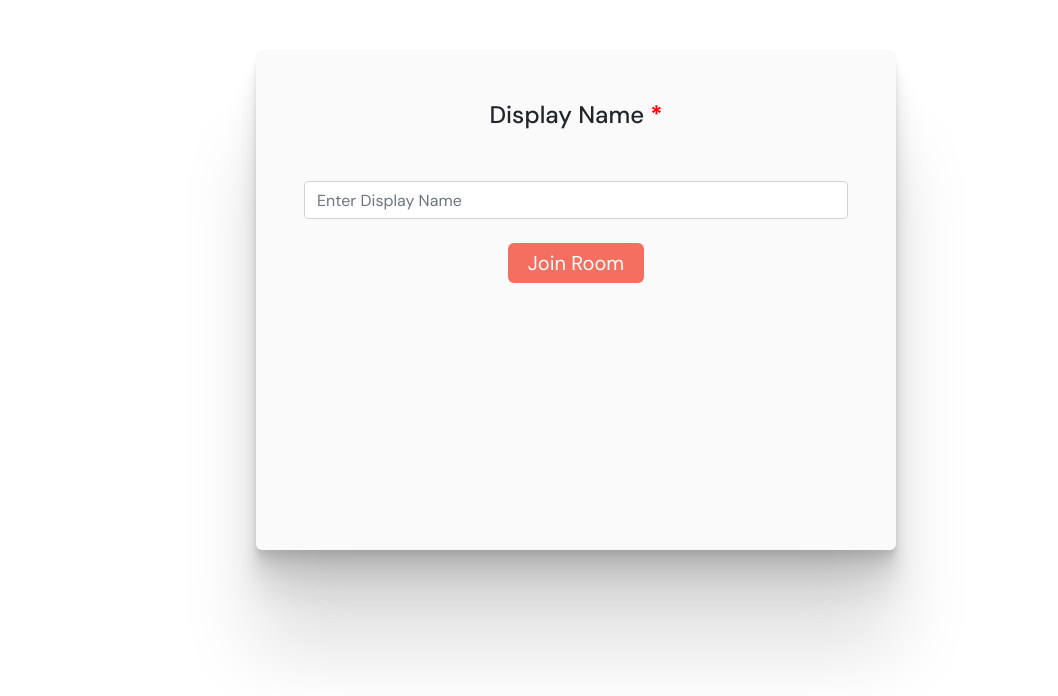
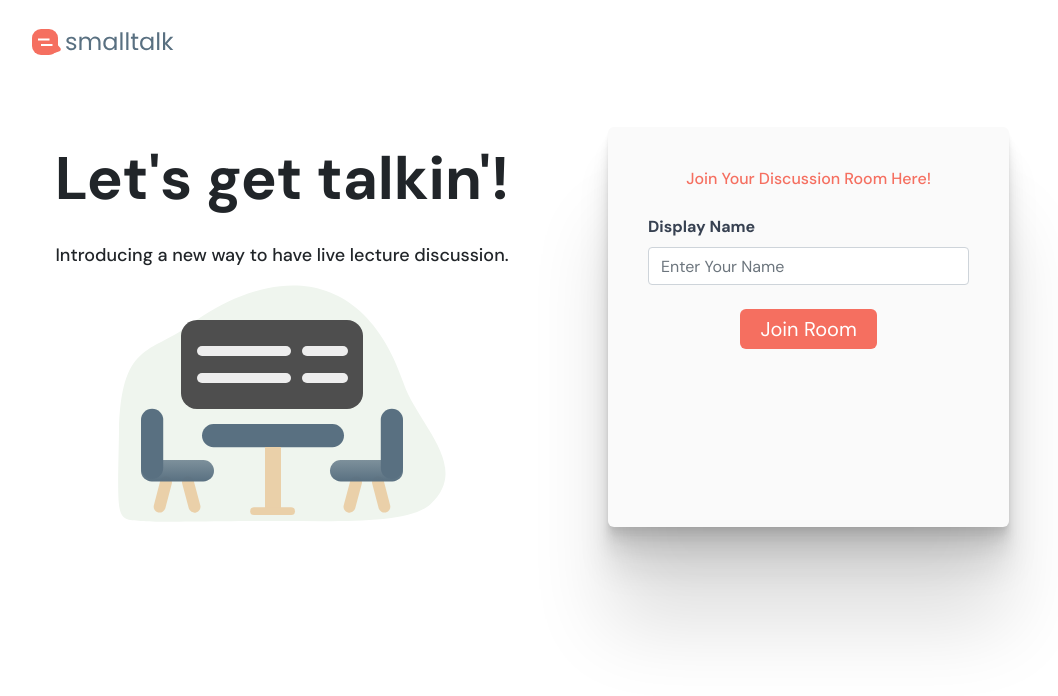
Before and after one commit to seniordesign-ufl/qaclient, a React (Create React App) app: page /room/1 in a window 1280 px wide. Shown: the top 696 px of the page, without its empty margins (64-1122 px from the left). Built offline with nearby package versions, Linux system fonts and the light colour scheme.

Commit message:
Fixed Up Code

```diff
--- a/src/AppContext.js
+++ b/src/AppContext.js
@@ -63,6 +63,8 @@ const reducer = produce((draft, action) => {
             if(draft.userId === action.kicked)
             {
                 draft.kicked = true
+                draft.joinSuccess = false
+                draft.displayName = ''
             }
             break
         case 'remove-kicked':
--- a/src/Styling/EnterDisplayName.css
+++ /dev/null
@@ -1,41 +0,0 @@
-.create-page {
-    position: relative;
-    border-radius: 6px;
-    background: #fafafa;
-    min-height: 500px;
-    width: 50vw;
-    margin: 50px auto;
-
-    box-shadow: 0 2.8px 2.2px rgba(0, 0, 0, 0.034), 0 6.7px 5.3px rgba(0, 0, 0, 0.048),
-        0 12.5px 10px rgba(0, 0, 0, 0.06), 0 22.3px 17.9px rgba(0, 0, 0, 0.072), 0 41.8px 33.4px rgba(0, 0, 0, 0.086),
-        0 100px 80px rgba(0, 0, 0, 0.12);
-}
-
-
-.display-name {
-    margin-bottom: 5%;
-    margin-top: 5%;
-}
-
-.display-name-textbox {
-    width: 100%;
-    margin-bottom: 5%;
-    float: left;
-}
-
-.create-page .generate-btn {
-    background: #F56F60;
-    color: white;
-    border-radius: 6px;
-    padding: 5px 20px;
-    border: 0;
-}
-
-.clicked {
-    background: #f1a79f;
-}
-
-.required {
-    font-weight: bold;
-    color: red;
-}
--- a/src/Views/EnterDisplayName.js
+++ b/src/Views/EnterDisplayName.js
@@ -1,8 +1,8 @@
 import { React, useContext, useEffect, useState } from 'react'
 import { API, AppContext } from '../AppContext'
 import { toast } from 'react-toastify'
-
-import '../Styling/EnterDisplayName.css'
+import Header from '../components/Header'
+import RoomIllustration from '../static/room_illustration.svg'
 
 export default function EnterDisplayName(props) {
     const { state: contextState, dispatch } = useContext(AppContext)
@@ -18,32 +18,47 @@ export default function EnterDisplayName(props) {
     }
 
     return (
-        <div className="create-page">
-            <div className="p-4 m-4">
-                <h4 className="display-name">
-                    Display Name <span className="required">*</span>
-                </h4>
-                {contextState.kicked === true ?
-                    <h6>
-                        Sorry you've been kicked by an admin! Please enter your name again to log back in!
-                    </h6> : null
-                }
+        <div>
+            <Header roomKey={contextState.roomKey} />
+            <div className="grid grid-cols-2 m-3">
+                <div className="landing-welcome ml-9 mt-8 p-10">
+                    <h3 className="font-bold text-6xl">Let's get talkin'!</h3>
                     <br />
+                    <p className="font-medium text-lg">Introducing a new way to have live lecture discussion.</p>
+                    <img className="mx-auto" src={RoomIllustration} />
+                </div>
+
+                <div className="landing-page ml-8 p-10">
+                    <div className="">
+                        <div>
+                            <p className="font-medium">Join Your Discussion Room Here!</p>
+                            {contextState.kicked ? <h3 className="font-bold text-3xl mb-10 text-gray-700">You've been kicked! You can rejoin the room.</h3> : null}
                             <form onSubmit={handleJoinClick}>
+                                <label htmlFor="displayName" className="float-left text-gray-700 text-md font-bold mt-2">
+                                    Display Name
+                                </label>
                                 <input
                                     type="text"
                                     id="displayName"
-                        placeholder="Enter Display Name"
-                        class="form-control"
+                                    className="form-control w-full"
+                                    aria-describedby="passwordHelpBlock"
+                                    placeholder="Enter Your Name"
                                     onChange={(e) => setName(e.target.value)}
                                     required
-                    />{' '}
+                                />
                                 <br />
-                    <button type="submit" className="btn btn-primary btn-lg generate-btn" onClick={handleJoinClick}>
+                                <button
+                                    type="button"
+                                    className="btn btn-primary btn-lg generate-btn"
+                                    onClick={handleJoinClick}
+                                >
                                     Join Room
                                         </button>
                             </form>
                         </div>
                     </div>
+                </div>
+            </div>
+        </div>
     )
 }
--- a/src/Views/PostList.js
+++ b/src/Views/PostList.js
@@ -21,7 +21,8 @@ export default function CommentList(props) {
 
     if (contextState.search_phrase !== '') {
         posts = posts.filter((c) => c.title.includes(contextState.search_phrase) ||
-            c.tags.find((tag) => tag.includes(contextState.search_phrase)) !== undefined)
+            c.tags.find((tag) => tag.includes(contextState.search_phrase)) !== undefined ||
+            c.content.includes(contextState.search_phrase))
     }
 
     if (contextState.filter_by === 'Popularity') {
@@ -72,7 +73,11 @@ export default function CommentList(props) {
                 </Row>
             )
         } else if (contextState.posts.length > 0) {
-            return null
+            return (
+                <Row>
+                    <h5 className="font-bold ml-3 text-gray-500">DISCUSSION</h5>
+                </Row>
+            )
         }
         else {
             return <p>No Posts Available!</p>
--- a/src/Views/Room.js
+++ b/src/Views/Room.js
@@ -7,6 +7,7 @@ import '../Styling/index.css'
 import Header from '../components/Header'
 import EnterDisplayName from './EnterDisplayName'
 import RoomHomeScreen from './RoomHomeScreen'
+import context from 'react-bootstrap/esm/AccordionContext'
 
 function Room(props) {
     const { state: contextState, dispatch } = useContext(AppContext)
@@ -19,26 +20,12 @@ function Room(props) {
         }
     }, [])
 
-    if(contextState.kicked === true)
-    {
-        dispatch({type: 'join-successful', joinSuccess: false})
-        dispatch({ type: 'update-name', displayName: '' })
-        return (
-            <div className="room-page">
-                {contextState.joinSuccess && <Header roomKey={contextState.roomKey} />}
-                {contextState.displayName !== null && contextState.joinSuccess ? <RoomHomeScreen /> : <EnterDisplayName {...props} kicked={true}/>}
-            </div>
-        )
-    }
-    else
-    {
-        return (
-            <div className="room-page">
-                {contextState.joinSuccess && <Header roomKey={contextState.roomKey} />}
-                {contextState.displayName !== null && contextState.joinSuccess ? <RoomHomeScreen /> : <EnterDisplayName {...props} kicked={false}/>}
-            </div>
-        )
-    }
+    return (
+        <div className="room-page">
+            {contextState.joinSuccess && <Header roomKey={contextState.roomKey} />}
+            {contextState.displayName !== null && contextState.joinSuccess ? <RoomHomeScreen /> : <EnterDisplayName {...props} />}
+        </div>
+    )
 
 }
 
--- a/src/components/Header.js
+++ b/src/components/Header.js
@@ -127,7 +127,7 @@ function Options(props) {
 const RenderIfInRoom = ({ component }) => {
     const state = useAppState();
     const match = useRouteMatch("/room/:roomID");
-    if (state.displayName == null || !match) {
+    if (state.displayName == null || !match || state.kicked == true) {
         return null;
     } else {
         return component();
```
Also changed, not shown: src/features/users/UserList.js (+28 -15 lines). Lines whose indentation alone changed are shown as unchanged.
